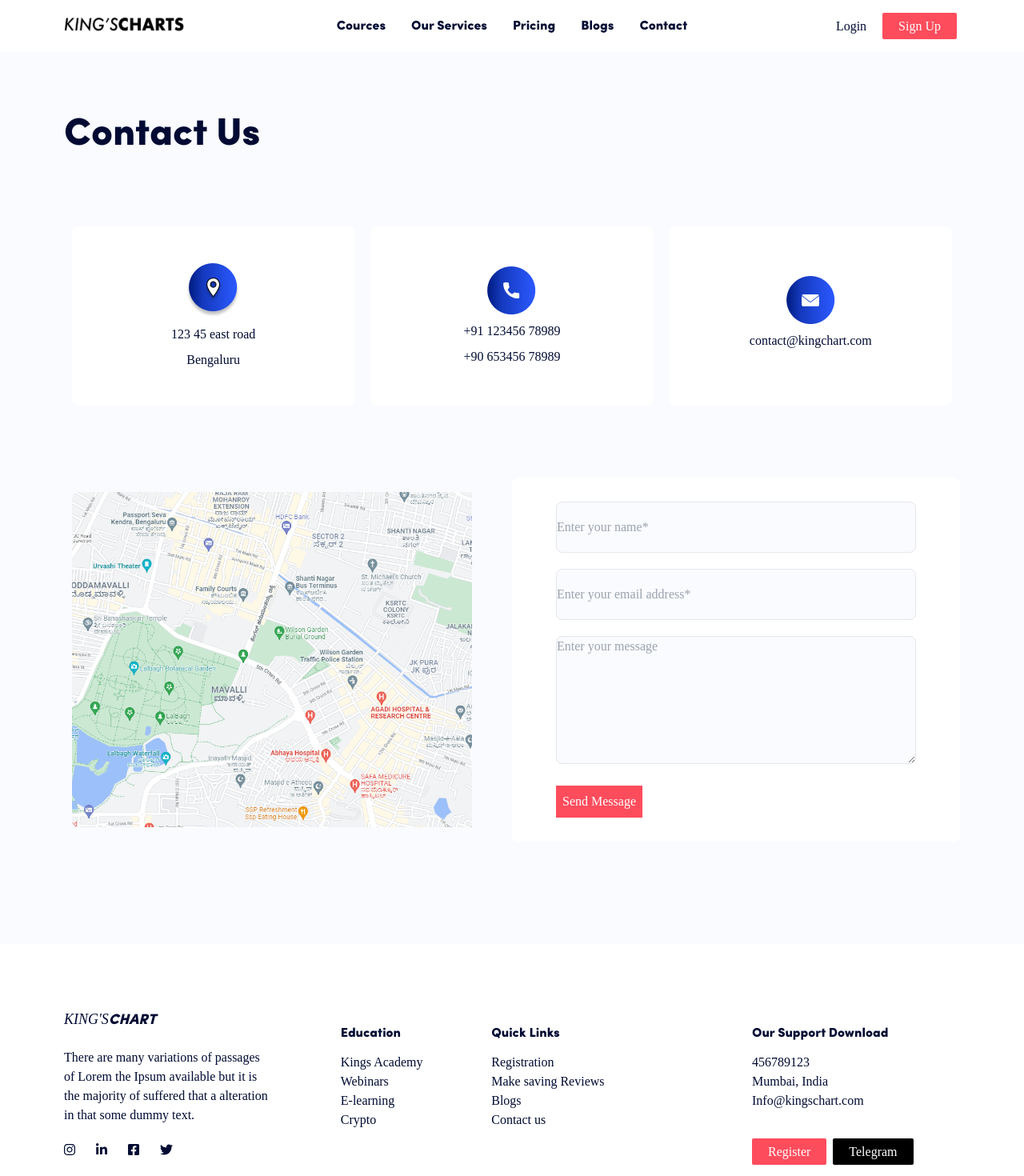
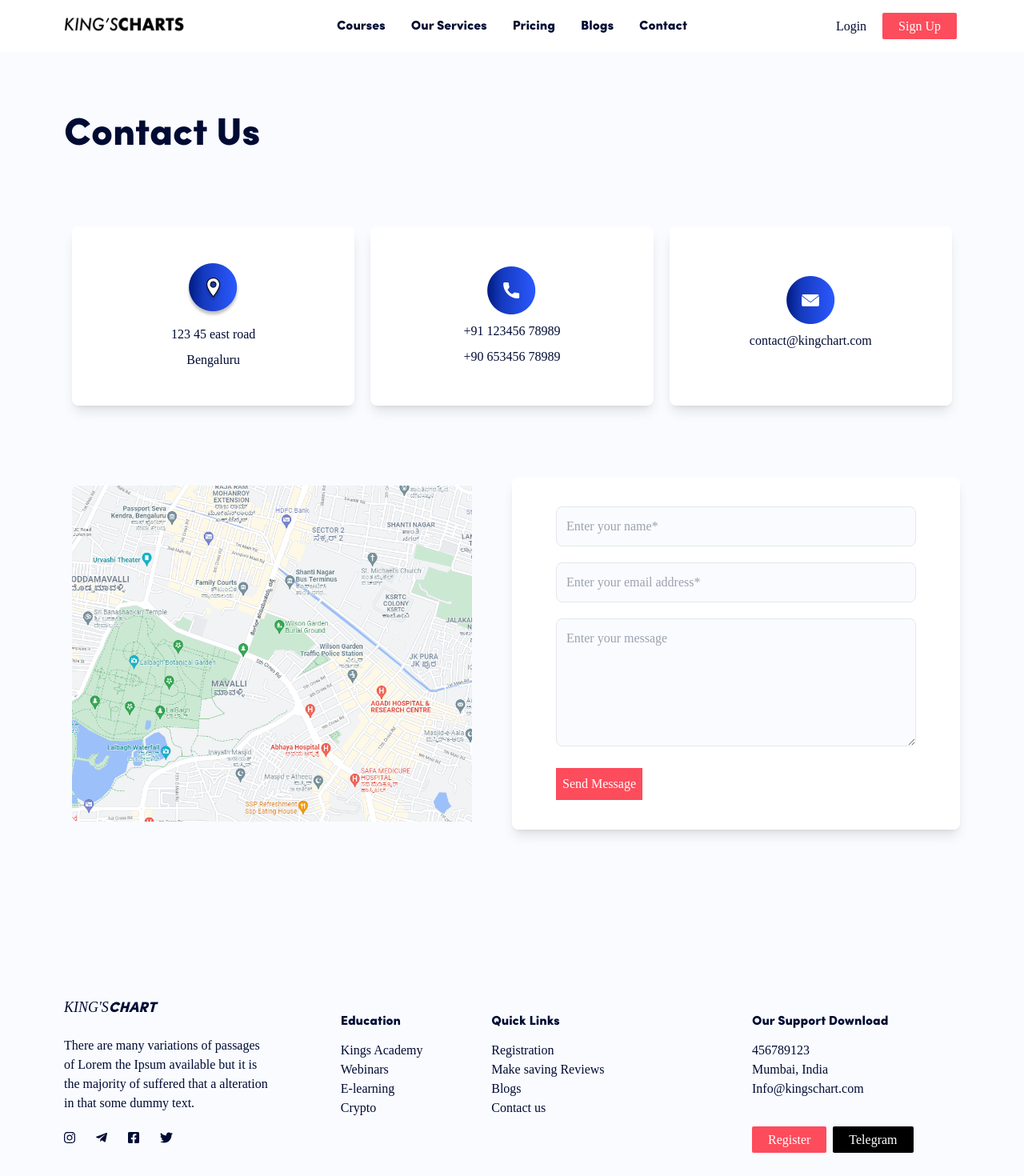
Before and after one commit to HaraDev001/kingschart, a Next.js app: page /contact in a window 1280 px wide. Shown: the top 1470 px of the page at 80% size. Built offline with nearby package versions, Linux system fonts and the light colour scheme; a web font is replaced by a local one.

Commit message:
Added things

```diff
--- a/components/Footer.js
+++ b/components/Footer.js
@@ -5,6 +5,8 @@ import {
   faFacebookSquare,
   faInstagram,
   faLinkedinIn,
+  faTelegram,
+  faTelegramPlane,
   faTwitter,
 } from "@fortawesome/free-brands-svg-icons";
 
@@ -30,11 +32,9 @@ const Footer = () => (
             </Link>
           </li>
           <li className="w-4 mx-3 inline-block">
-            <Link href="/">
-              <a className="hover:text-[#FD4C5C]">
-                <FontAwesomeIcon icon={faLinkedinIn} />
+              <a  href="https://t.me/Kingchart" target="_blank"  className="hover:text-[#FD4C5C]">
+                <FontAwesomeIcon icon={faTelegramPlane} />
               </a>
-            </Link>
           </li>
 
           <li className="w-4 mx-3 inline-block">
@@ -90,7 +90,7 @@ const Footer = () => (
           <li className="font-bold mb-3">Quick Links</li>
 
           <li>
-            <Link href="/">
+            <Link href="/auth/signup">
               <a>Registration</a>
             </Link>
           </li>
@@ -129,16 +129,16 @@ const Footer = () => (
         </ul>
 
         <div className="mt-10">
-          <Link href="/">
+          <Link href="/auth/signup">
             <a className="transition-colors mr-1 px-5 py-2 bg-[#FD4C5C] text-white hover:bg-black rounded-sm">
               Register
             </a>
           </Link>
-          <Link href="/">
-            <a className="transition-colors ml-1 px-5 py-2 hover:bg-[#FD4C5C] text-white bg-black rounded-sm">
+
+            <a href="https://t.me/Kingchart" target="_blank"  className="transition-colors ml-1 px-5 py-2 hover:bg-[#FD4C5C] text-white bg-black rounded-sm">
               Telegram
             </a>
-          </Link>
+
         </div>
       </div>
     </div>
--- a/components/FooterALT.js
+++ b/components/FooterALT.js
@@ -7,6 +7,7 @@ import {
   faFacebookSquare,
   faInstagram,
   faLinkedinIn,
+  faTelegram,
   faTwitter,
 } from "@fortawesome/free-brands-svg-icons";
 
@@ -20,8 +21,8 @@ const FooterAlt = () => (
       </li>
 
       <li className="inline-block mx-4">
-        <a className="text-black hover:text-[#FD4C5C] cursor-pointer">
-          <FontAwesomeIcon height="30" icon={faLinkedinIn} />
+        <a href="https://t.me/Kingchart" target="_blank" className="text-black hover:text-[#FD4C5C] cursor-pointer">
+          <FontAwesomeIcon height="30" icon={faTelegram} />
         </a>
       </li>
 
--- a/components/Header.js
+++ b/components/Header.js
@@ -6,7 +6,7 @@ const Header = () => {
   const [isActive, setActive] = useState(false);
   return (
     <>
-      <nav className="bg-white flex lg:hidden container mx-auto py-5 justify-between items-center absolute top-0 left-0 w-full lg:px-20 px-5">
+      <nav className="bg-white flex lg:hidden container mx-auto py-5 justify-between items-center w-full lg:px-20 px-5">
         <div className="w-1/4">
           <Link href="/">
             <a className="cursor-pointer">
@@ -20,7 +20,7 @@ const Header = () => {
           </Link>
         </div>
 
-        <div onClick={() => setActive(true)} className="cursor-pointer">
+        <div onClick={() => {setActive(true); console.log("working")}} className="cursor-pointer">
           <svg viewBox="0 0 100 80" width="30" height="30">
             <rect width="100" height="10"></rect>
             <rect y="30" width="100" height="10"></rect>
@@ -42,7 +42,7 @@ const Header = () => {
         </li>
         <li className="block mx-4 font-bold p-5 text-xl hover:text-[#FD4C5C]">
           <Link href="/courses">
-            <a>Cources</a>
+            <a>Courses</a>
           </Link>
         </li>
 
@@ -86,7 +86,7 @@ const Header = () => {
           <ul>
             <li className="inline-block mx-4 font-bold">
               <Link href="/courses">
-                <a>Cources</a>
+                <a>Courses</a>
               </Link>
             </li>
 
--- a/pages/contact.js
+++ b/pages/contact.js
@@ -4,21 +4,23 @@ import Header from "../components/Header";
 
 export default function Contact() {
   return (
-    <div>
+    <div className="bg-[#90a8fe0d]">
       <Head>
         <title>Contact Us - King's Chart</title>
       </Head>
 
+      <div className="bg-white">
       <div className="container mx-auto px-5 lg:px-20">
         <Header />
       </div>
-      <div className="container mx-auto px-5 lg:px-20 bg-[#90a8fe0d]">
+      </div>
+      <div className="container mx-auto px-5 lg:px-20">
         <div className="pt-20">
           <h1 className="text-5xl font-bold">Contact Us</h1>
         </div>
         <div className="flex justify-between pt-20 flex-col md:flex-row">
           <div className="w-full p-2.5 md:w-1/3">
-            <div className="flex items-center justify-center w-full h-56  bg-white  rounded-lg">
+            <div className="flex items-center justify-center w-full h-56  bg-white shadow-lg rounded-lg">
               <div>
                 <img className="m-auto" src="Group 591.png"/>
                 <div className="text-center my-2">123 45 east road</div>
@@ -27,7 +29,7 @@ export default function Contact() {
             </div>
           </div>
           <div className="w-full p-2.5 md:w-1/3">
-            <div className="flex items-center justify-center w-full h-56  bg-white  rounded-lg">
+            <div className="flex items-center justify-center w-full h-56  bg-white  shadow-lg  rounded-lg">
               <div>
                 <img className="m-auto" src="Group 592.png"/>
                 <div className="text-center my-2">+91 123456 78989</div>
@@ -36,7 +38,7 @@ export default function Contact() {
             </div>
           </div>
           <div className="w-full p-2.5 md:w-1/3">
-            <div className="flex items-center justify-center w-full h-56  bg-white  rounded-lg">
+            <div className="flex items-center justify-center w-full h-56  shadow-lg  bg-white  rounded-lg">
               <div>
                 <img className="m-auto" src="Group 593.png"/>
                 <div className="text-center my-2">contact@kingchart.com</div>
@@ -48,16 +50,16 @@ export default function Contact() {
           <div className="flex justify-center items-center w-full md:w-1/2 p-2.5">
             <img className="md:pr-10  rounded-lg" src="map.png"/>
           </div>
-          <div className="flex justify-center items-center bg-white w-full md:w-1/2 rounded-lg p-2.5">
-            <form className="w-10/12 h-auto" action="">
+          <div className="flex justify-center items-center bg-white w-full md:w-1/2 rounded-lg p-2.5  shadow-lg">
+            <form className="w-10/12 h-auto " action="">
               <div className="my-5">
-                <input name="name" className="border rounded-lg bg-[#90a8fe0d] w-full h-16" type="email" required placeholder="Enter your name*"/>
+                <input name="name" className="border rounded-lg bg-[#90a8fe0d] w-full p-3" type="email" required placeholder="Enter your name*"/>
               </div>
               <div className="my-5">
-                <input name="email" className="border rounded-lg bg-[#90a8fe0d] w-full h-16" type="text" required placeholder="Enter your email address*"/>
+                <input name="email" className="border rounded-lg bg-[#90a8fe0d] w-full  p-3" type="text" required placeholder="Enter your email address*"/>
               </div>
               <div className="my-5">
-                <textarea name="massge" className="border rounded-lg bg-[#90a8fe0d] w-full h-40" required placeholder="Enter your message"/>
+                <textarea name="massge" className="border rounded-lg bg-[#90a8fe0d] w-full  p-3 h-40" required placeholder="Enter your message"/>
               </div>
               <button
                 className="block p-2 my-5 hover:bg-[#00FC5C] bg-[#FD4C5C] text-white"
--- a/pages/index.js
+++ b/pages/index.js
@@ -47,6 +47,7 @@ export default function Home() {
         })
         .catch(function (error) {
           setSent(false);
+          console.log(error)
         });
     }
   }
@@ -124,8 +125,9 @@ export default function Home() {
                   placeholder="Enter your email address"
                 />
                 <button
-                  className="bg-[#FD4C5C] text-white px-3 py-2 rounded-lg text-sm hover:bg-black"
+                  className={`bg-[#FD4C5C] text-white px-3 py-2 rounded-lg text-sm ${sent ? "opacity-50" : "hover:bg-black"}`}
                   type="submit"
+                  disabled={sent}
                 >
                   {clicked == true ? (
                     sent == true ? (
@@ -178,7 +180,7 @@ export default function Home() {
             </p>
           </div>
 
-          <div className="bg-white shadow-lg px-5 text-center py-8 lg:mt-10 lg:-mb-10">
+          <div className="bg-white shadow-lg px-5 text-center py-8 lg:mt-20 lg:-mb-20">
             <img className="inline-block" src="/micicon.svg" />
             <h4 className="font-bold text-xl mt-5">Online Courses</h4>
             <p className="px-3 opacity-60 mt-3">
@@ -198,9 +200,9 @@ export default function Home() {
             </p>
           </div>
 
-          <div className="bg-white shadow-lg px-5 text-center py-8  lg:mt-10 lg:-mb-10">
+          <div className="bg-white shadow-lg px-5 text-center py-8  lg:mt-20 lg:-mb-20">
             <img className="inline-block" src="/discordicon.svg" />
-            <h4 className="font-bold text-xl mt-5">Online Courses</h4>
+            <h4 className="font-bold text-xl mt-5">Discord Community</h4>
             <p className="px-3 opacity-60 mt-3">
               We are Spreading Awareness through our free Youtube educational
               content and free telegram channel.
@@ -217,7 +219,7 @@ export default function Home() {
               content and free telegram channel.
             </p>
           </div>
-
+{/*
           <div className="bg-white shadow-lg px-5 text-center py-8  lg:mt-10 lg:-mb-10">
             <img className="inline-block" src="/phoneicon.svg" />
             <h4 className="font-bold text-xl mt-5">Online Courses</h4>
@@ -225,7 +227,7 @@ export default function Home() {
               We are Spreading Awareness through our free Youtube educational
               content and free telegram channel.
             </p>
-          </div>
+          </div> */}
         </div>
 
         <div className="px-5 my-10 lg:p-10 lg:w-1/2">
--- a/settings.js
+++ b/settings.js
@@ -1,3 +1,3 @@
 export default {
-  APIURL: "http://localhost:1337/api",
+  APIURL: "http://45.32.236.140:1337/api",
 };
```
Also changed, not shown: .babelrc (added).
